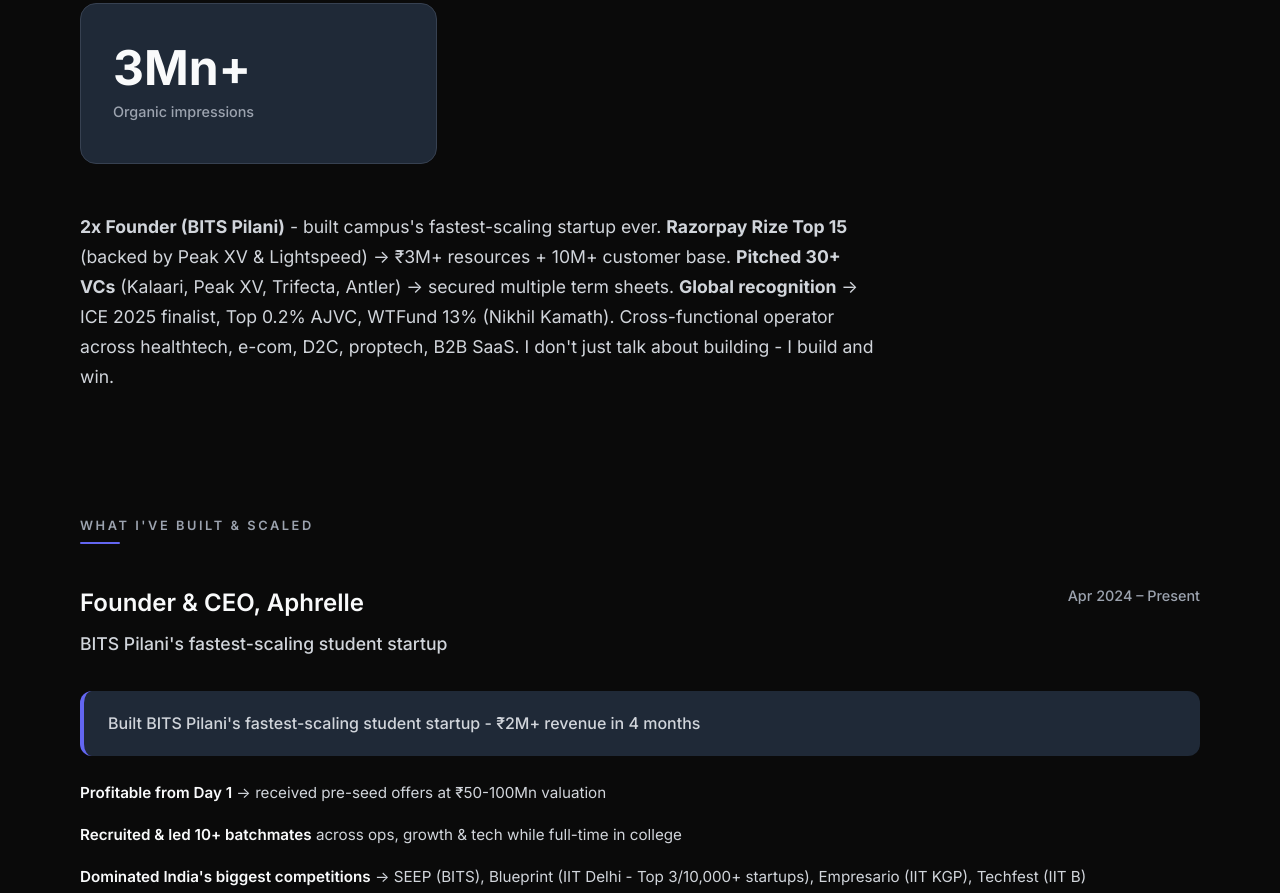
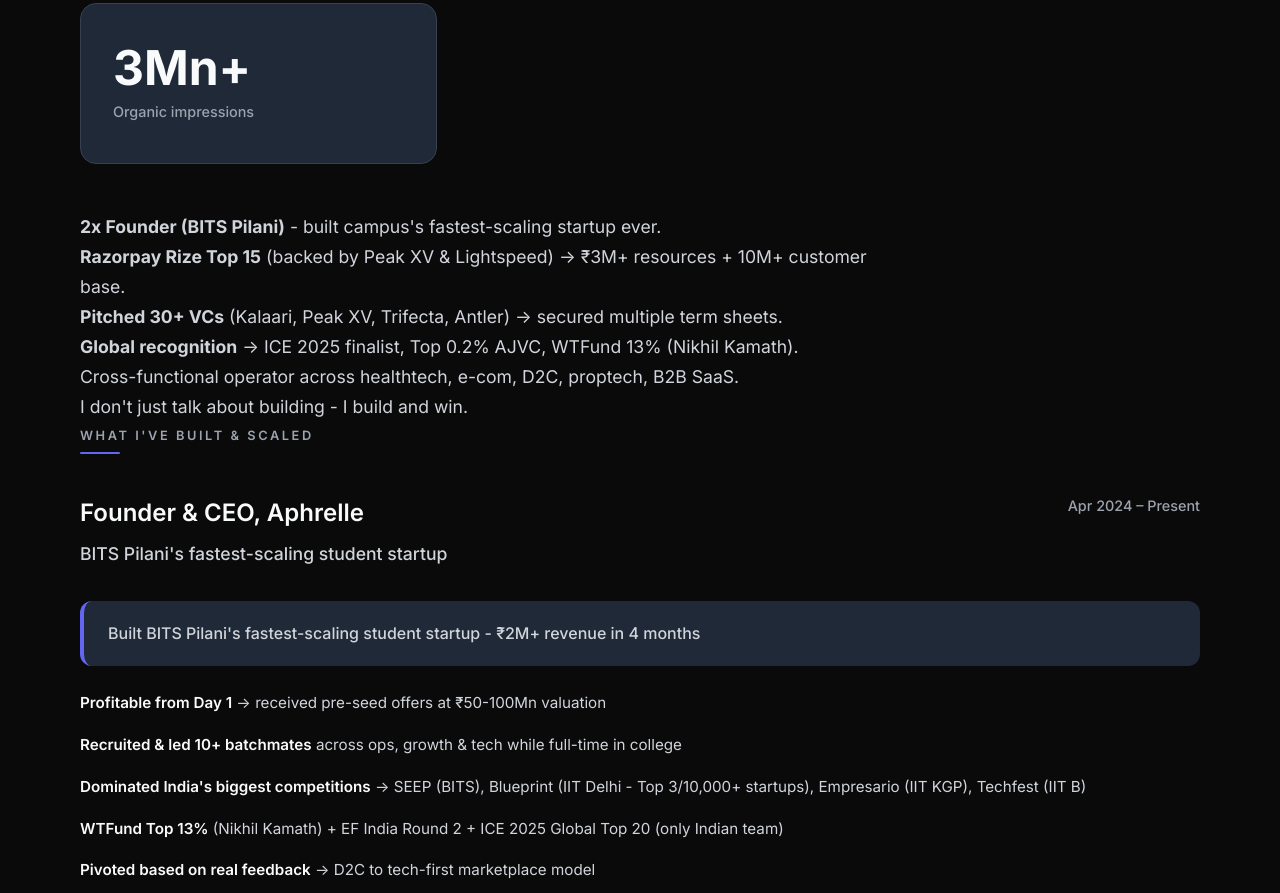
Before and after one commit to sohammehta06/profile, a plain HTML site: page index.html in a window 1280 px wide. Shown: the part 742-1635 px from the top of the page. Drawn offline with Linux system fonts and the light colour scheme.

Commit message:
Update index.html

```diff
--- a/index.html
+++ b/index.html
@@ -544,15 +544,14 @@
                     <div class="stat-label">Organic impressions</div>
                 </div>
             </div>
-            <p style="color: var(--text-secondary); font-size: 1.1rem; line-height: 1.7; max-width: 800px;">
-                <strong>2x Founder (BITS Pilani)</strong> - built campus's fastest-scaling startup ever.
-                <strong>Razorpay Rize Top 15</strong> (backed by Peak XV & Lightspeed) → ₹3M+ resources + 10M+ customer base.
-                <strong>Pitched 30+ VCs</strong> (Kalaari, Peak XV, Trifecta, Antler) → secured multiple term sheets.
-                <strong>Global recognition</strong> → ICE 2025 finalist, Top 0.2% AJVC, WTFund 13% (Nikhil Kamath).
-                Cross-functional operator across healthtech, e-com, D2C, proptech, B2B SaaS.
-                I don't just talk about building - I build and win.
-            </p>
-        </section>
+           <p style="color: var(--text-secondary); font-size: 1.1rem; line-height: 1.7; max-width: 800px;">
+    <strong>2x Founder (BITS Pilani)</strong> - built campus's fastest-scaling startup ever.<br>
+    <strong>Razorpay Rize Top 15</strong> (backed by Peak XV & Lightspeed) → ₹3M+ resources + 10M+ customer base.<br>
+    <strong>Pitched 30+ VCs</strong> (Kalaari, Peak XV, Trifecta, Antler) → secured multiple term sheets.<br>
+    <strong>Global recognition</strong> → ICE 2025 finalist, Top 0.2% AJVC, WTFund 13% (Nikhil Kamath).<br>
+    Cross-functional operator across healthtech, e-com, D2C, proptech, B2B SaaS.<br>
+    I don't just talk about building - I build and win.
+</p>
 
         <!-- Experience Section -->
         <section class="section fade-in">
```
